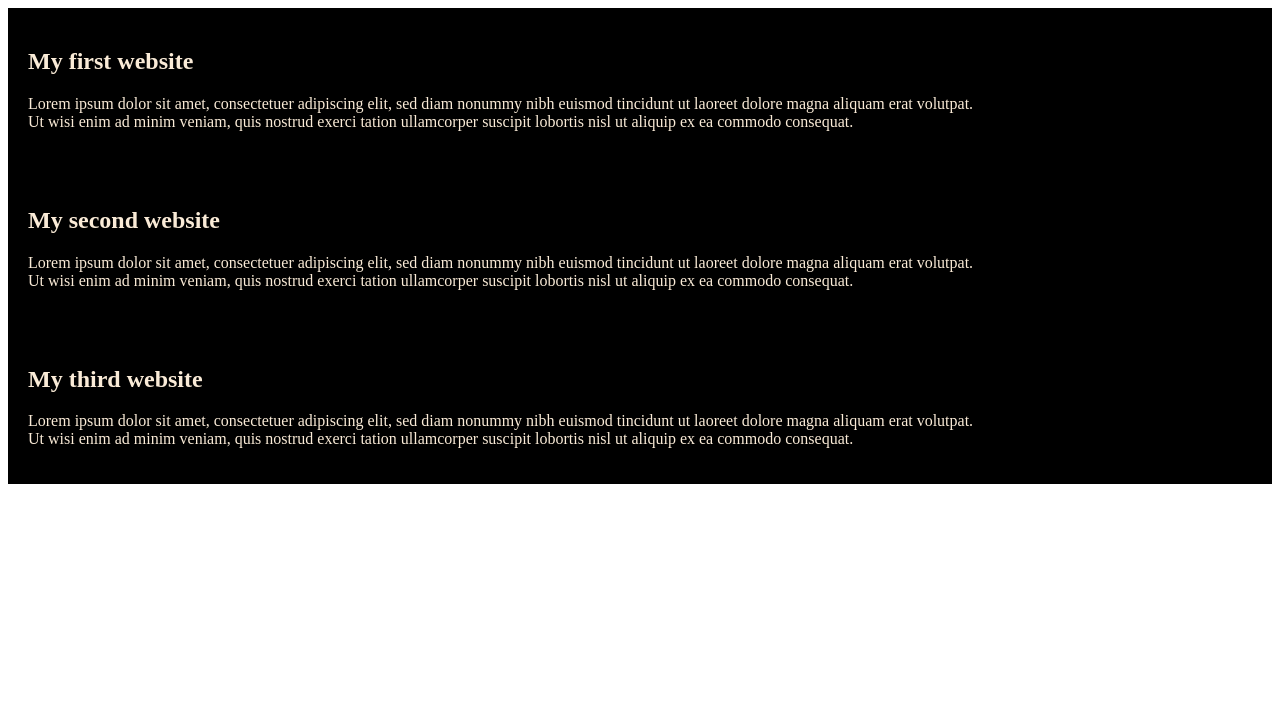
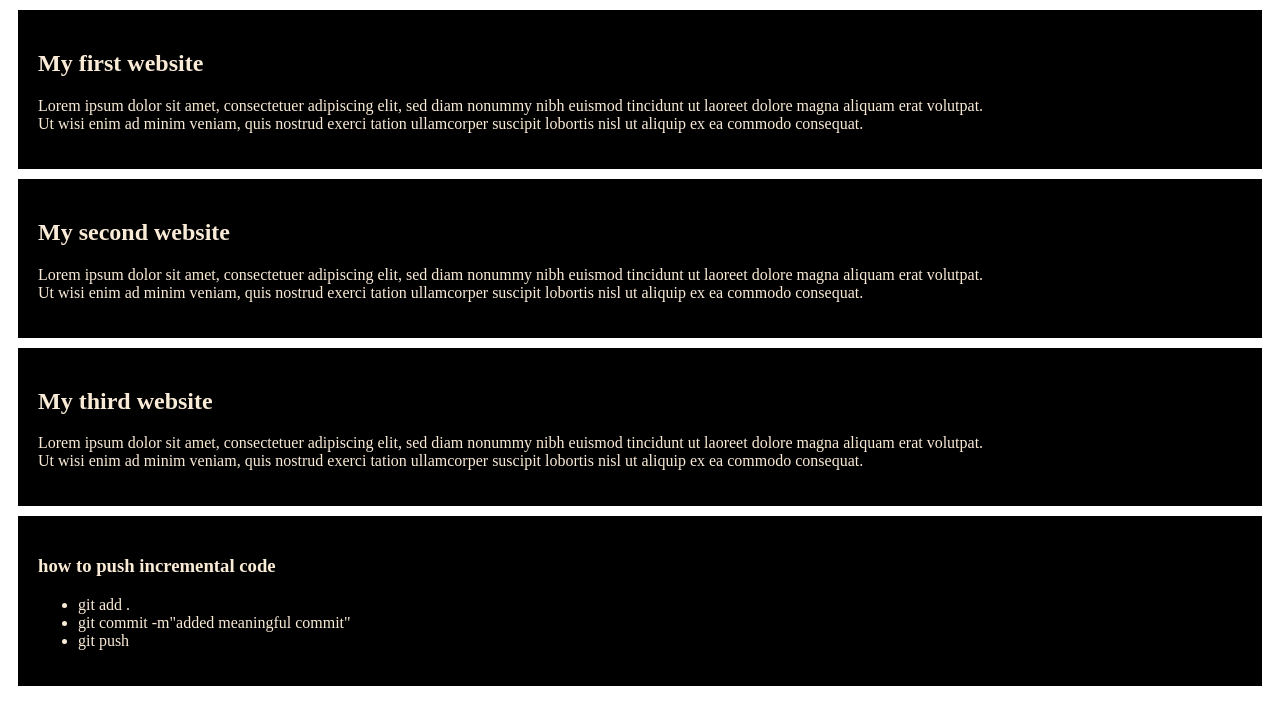
Before and after one commit to tamannastr/my-simple-website, a plain HTML site: page index.html in a window 1280 px wide. Drawn offline with Linux system fonts and the light colour scheme.

Commit message:
added a list to push code

```diff
--- a/index.html
+++ b/index.html
@@ -22,5 +22,13 @@
         <p>Lorem ipsum dolor sit amet, consectetuer adipiscing elit, sed diam nonummy nibh euismod tincidunt ut laoreet dolore magna aliquam erat volutpat. <br>
     Ut wisi enim ad minim veniam, quis nostrud exerci tation ullamcorper suscipit lobortis nisl ut aliquip ex ea commodo consequat.</p>
         </div>
+        <div>
+            <h3>how to push incremental code</h3>
+            <ul>
+                <li>git add . </li>
+                <li>git commit -m"added meaningful commit"</li>
+                <li>git push</li>
+            </ul>
+        </div>
 </body>
 </html>
--- a/styles/blog.css
+++ b/styles/blog.css
@@ -2,4 +2,5 @@ div{
     color:antiquewhite;
     background-color: black;
     padding:20px;
+    margin: 10px;
 }
```
